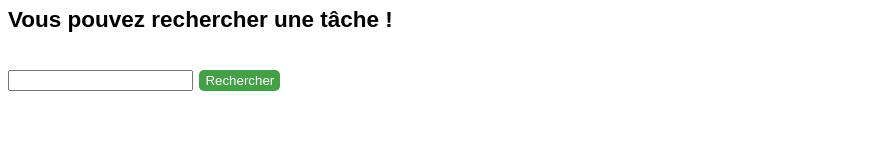
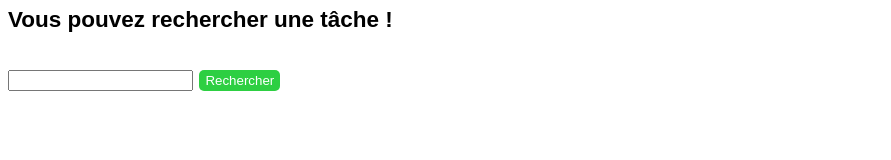
Before and after one commit to matog7/Todoowapp, a Vue app: page / in a window 1280 px wide. Shown: the part 338-498 px from the top of the page, without its empty margins (0-891 px from the left). Built offline with nearby package versions, Linux system fonts and the light colour scheme.

Commit message:
Maj ReadMe

```diff
--- a/src/components/Recherche.vue
+++ b/src/components/Recherche.vue
@@ -1,12 +1,11 @@
 <template>
     <h2 class="title"> {{ infos }}</h2>
-    <div class="weather-info">
+    <div class="search-task">
         <input type="text" v-model="task" v-on:keyup.enter="getWeather" />
-        <button class="search-button" @click="getWeather"> Rechercher </button>
+        <button class="search-button" @click="searchTask"> Rechercher </button>
     </div>
 
-    <DailyView v-if="this.data != null" :data="this.data" :city ="this.city" />
-    <div class="week-infos" v-for="(task, index) in this.tasks" :key="index">
+    <div class="task-infos" v-for="(task, index) in this.tasks" :key="index">
       <PrintTask v-if="this.tasks != null" :data="task" />
     </div>
   </template>
@@ -18,6 +17,7 @@ import PrintTask from './PrintTasks.vue';
     data() {
       return {
         infos: "Vous pouvez rechercher une tâche !",
+        task: '',
         tasks: [],
         data: null
       }
@@ -35,12 +35,12 @@ import PrintTask from './PrintTasks.vue';
 
   <style scoped>
 
-  .weather-info {
+  .search-task {
     margin-top: 2rem;
     display: flex;
   }
 
-  .week-infos {
+  .task-infos {
     margin-top: 2rem;
     display: flex;
     flex-direction: column;
@@ -49,7 +49,7 @@ import PrintTask from './PrintTasks.vue';
   }
 
   .search-button {
-    background-color: #43A047;
+    background-color: #2DCF42;
     margin-left: 0.4rem;
     border: none;
     color: white;
```
Also changed, not shown: 1 other file (tests, documents, lock files or other folders).
